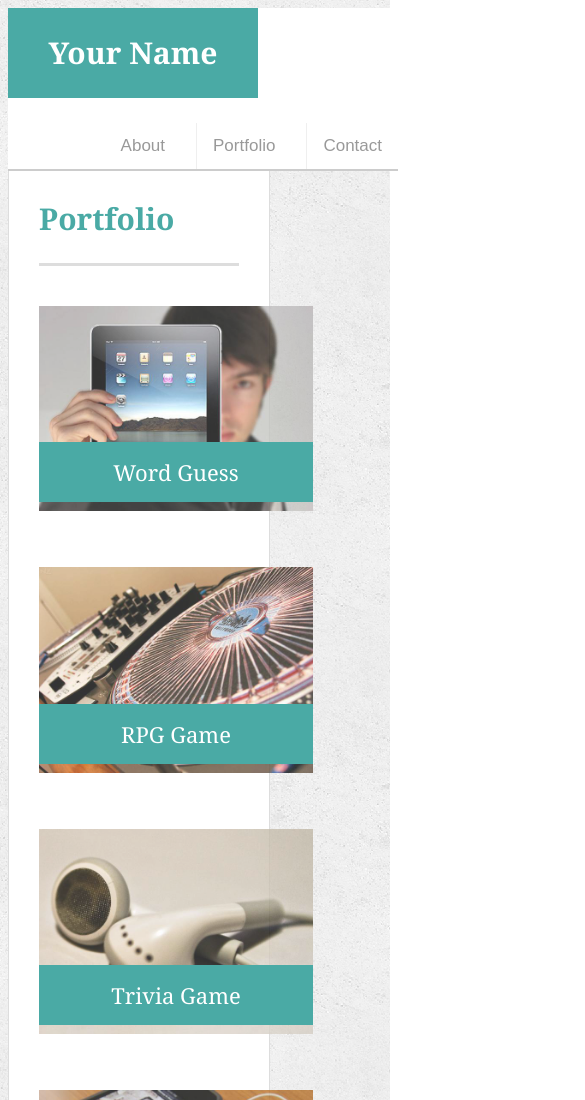
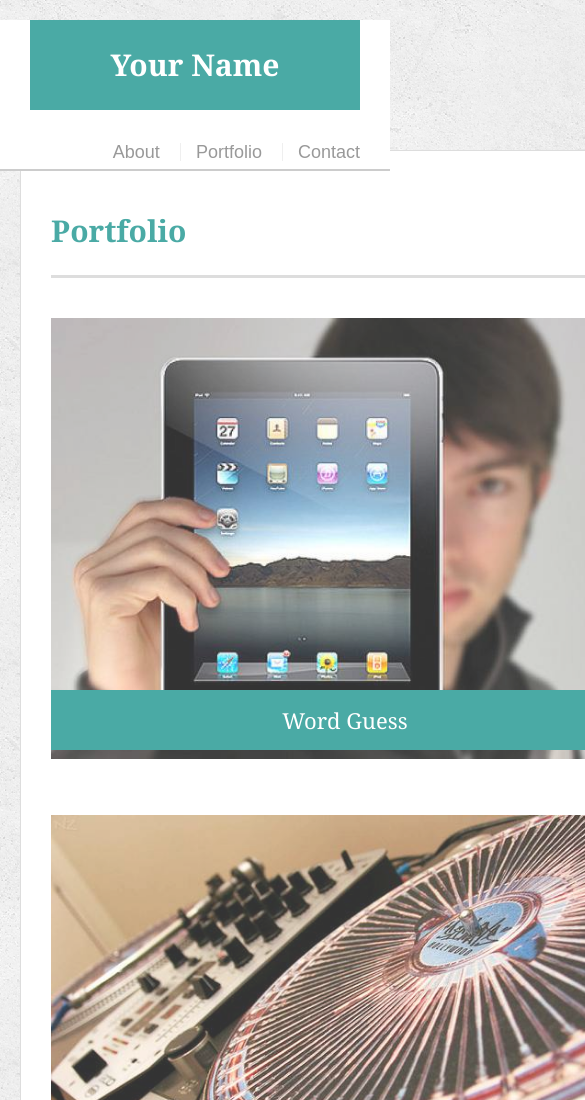
Before and after one commit to ElliLoes/Responsive-Portfolio, a plain HTML site: page portfolio.html in a window 390 px wide. Shown: the top 1100 px of the page, 585 px wide, since content can reach past the window. Drawn offline with Linux system fonts and the light colour scheme.

Commit message:
Initial commit media queries

```diff
--- a/assets/css/style.css
+++ b/assets/css/style.css
@@ -4,6 +4,7 @@ body {
     line-height: 34px;
     color: #777777;
     background: url("../images/background.png");
+    margin: 0;
   }
 
   * {
@@ -217,22 +218,35 @@ body {
   }
 
   @media only screen and (max-width: 980px) {
-    .main-section {
-      width: 70%;
-      margin-right: 20px;
 
+  #main-container {
+    width: 650px;
+    margin: 0 30px;
+  }
+
+  #masthead {
+    padding: 0 30px;
+  }
+
+  }
+
+  @media only screen and (max-width: 768px) {
+  }
+
+  @media only screen and (max-width: 640px) {
+
+    #logo {
+        display: block;
+        float: none;
+        width: 100%;
     }
 
-    nav {
-      overflow: hidden;
+    #main-container {
+      margin: 20px;
+      display: center;
     }
 
-    nav a {
-      float: left;
-      display: block;
-      text-align: center;
-      padding: 14px 16px;
-      text-decoration: none;
-      font-size: 17px;
+    .work {
+      width: 100%;
     }
   }
```
